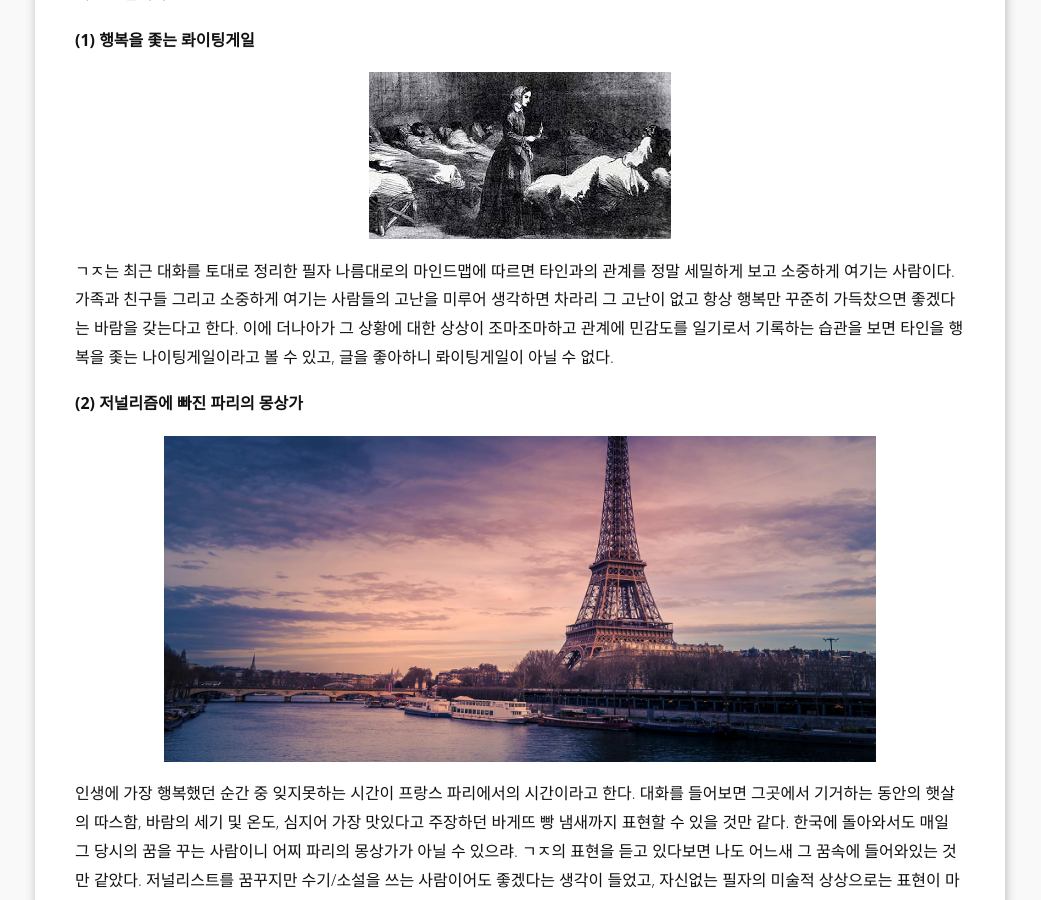
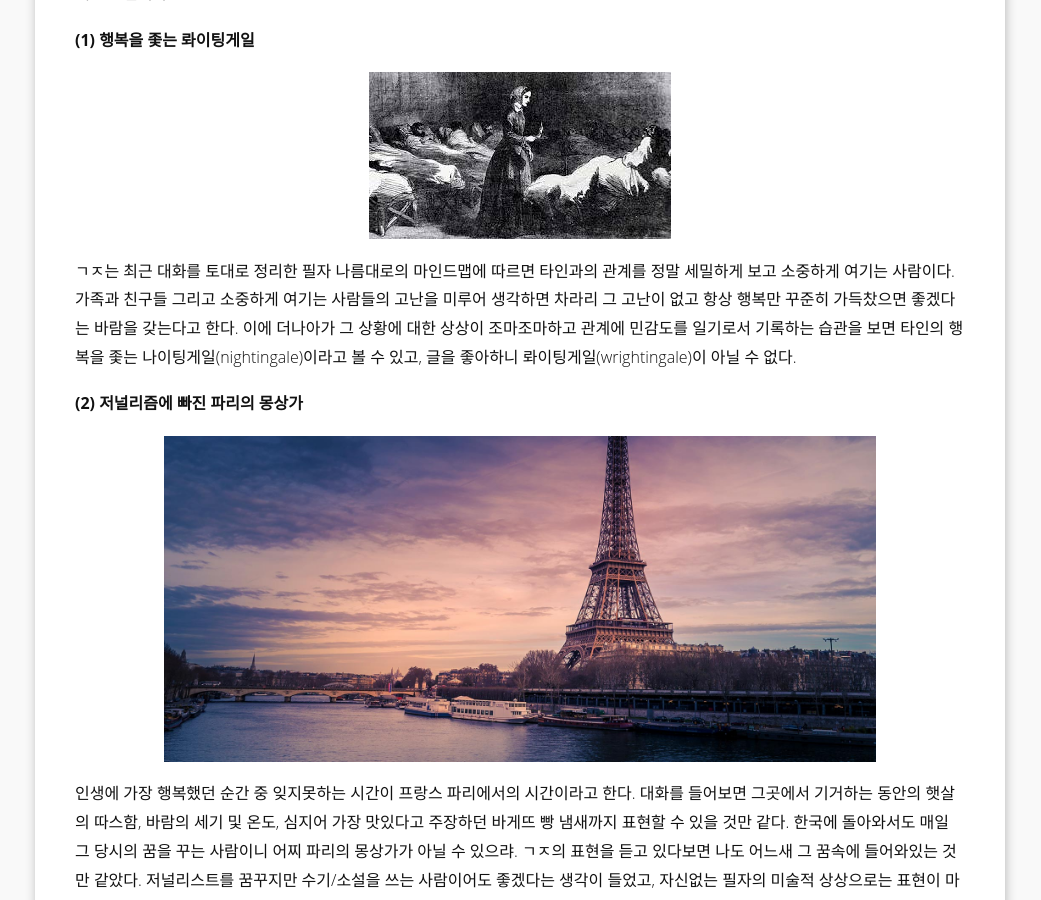
Before and after one commit to HyoukJang/HyoukJang.github.io, a Jekyll site: the page built from _posts/2018-06-23-rwj-report.md, in a window 1280 px wide and 900 px high, scrolled down 505 px. Shown: the whole window, without its empty margins (120-1161 px from the left). Built offline with Jekyll 4.4.1, drawn with Linux system fonts in a browser that asks for light colours; nearby versions of some CDN libraries; some web fonts are replaced; comment, search, counter and statistics services are not loaded.

Commit message:
edit the typo

```diff
--- a/_posts/2018-06-23-rwj-report.md
+++ b/_posts/2018-06-23-rwj-report.md
@@ -15,7 +15,7 @@ open: false
 
 ![나이팅게일]({{site.baseurl}}/images/nightingale.jpeg)
 
-ㄱㅈ는 최근 대화를 토대로 정리한 필자 나름대로의 마인드맵에 따르면 타인과의 관계를 정말 세밀하게 보고 소중하게 여기는 사람이다. 가족과 친구들 그리고 소중하게 여기는 사람들의 고난을 미루어 생각하면 차라리 그 고난이 없고 항상 행복만 꾸준히 가득찼으면 좋겠다는 바람을 갖는다고 한다. 이에 더나아가 그 상황에 대한 상상이 조마조마하고 관계에 민감도를 일기로서 기록하는 습관을 보면 타인을 행복을 좇는 나이팅게일이라고 볼 수 있고, 글을 좋아하니 롸이팅게일이 아닐 수 없다.
+ㄱㅈ는 최근 대화를 토대로 정리한 필자 나름대로의 마인드맵에 따르면 타인과의 관계를 정말 세밀하게 보고 소중하게 여기는 사람이다. 가족과 친구들 그리고 소중하게 여기는 사람들의 고난을 미루어 생각하면 차라리 그 고난이 없고 항상 행복만 꾸준히 가득찼으면 좋겠다는 바람을 갖는다고 한다. 이에 더나아가 그 상황에 대한 상상이 조마조마하고 관계에 민감도를 일기로서 기록하는 습관을 보면 타인의 행복을 좇는 나이팅게일(nightingale)이라고 볼 수 있고, 글을 좋아하니 롸이팅게일(wrightingale)이 아닐 수 없다.
 
 
 **(2) 저널리즘에 빠진 파리의 몽상가**
```
